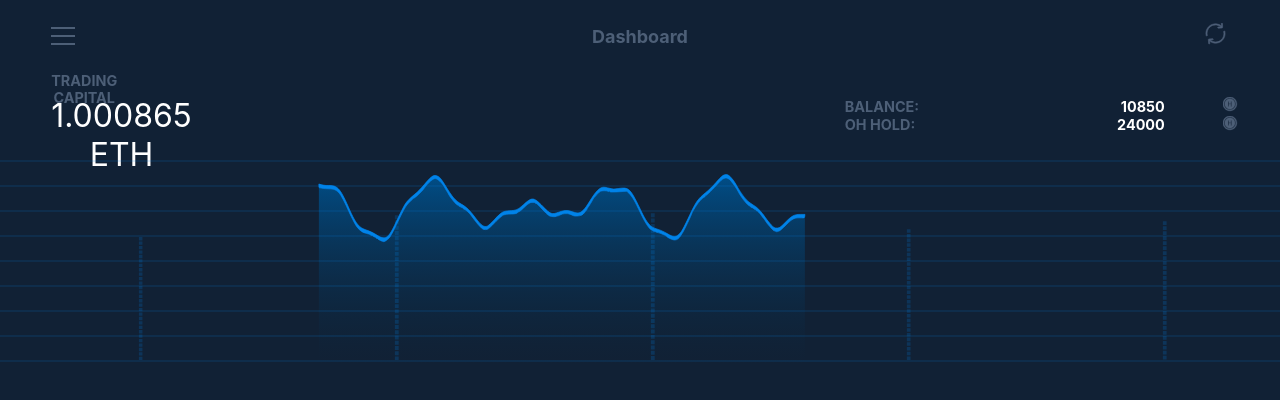
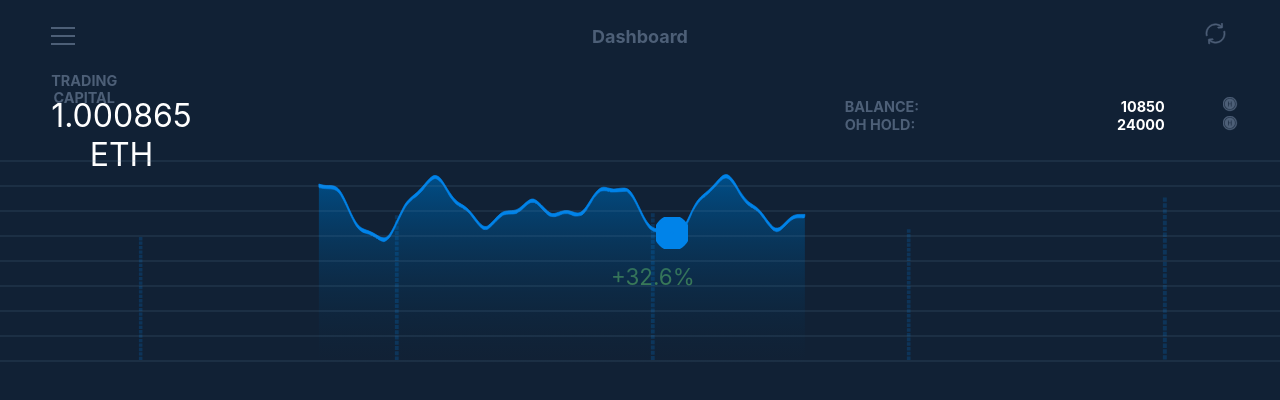
Before and after one commit to earGO/hyperquant, a React (Create React App) app: page / in a window 1280 px wide. Shown: the top 400 px of the page. Built offline with nearby package versions, Linux system fonts and the light colour scheme.

Commit message:
got trading margin value done

```diff
--- a/src/common/styles/colors.scss
+++ b/src/common/styles/colors.scss
@@ -4,3 +4,5 @@ $white-font-color:#FFFFFF;
 $trade-graph-outline-color:#0083E9;
 $trade-graph-fill-start-color:#004E88;
 $trade-graph-fill-end-color:#0B2841;
+$trading-graph-horisontal-lines:#6b92af;
+$trade-margin-color:#5DA753;
--- a/src/common/styles/global.scss
+++ b/src/common/styles/global.scss
@@ -1,6 +1,7 @@
 @import "vendor";
 @import "colors";
 @import "distances";
+@import "sizing";
 
 
 
--- /dev/null
+++ b/src/common/styles/sizing.scss
@@ -0,0 +1 @@
+$trade-graph-date-mark-size:5vw;
--- a/src/components/TradeGraph/TradeGraph.js
+++ b/src/components/TradeGraph/TradeGraph.js
@@ -3,6 +3,8 @@ import Graph from "../Graph/Graph";
 import './TradeGraph.scss';
 import TradeGraphVerticalLines from "../TradeGraphVerticalLines/TradeGraphVerticalLines";
 import TradeGraphHorizontalLines from "../TradeGraphHorizontalLines/TradeGraphHorizontalLines";
+import TradeGraphDateMark from "../TradeGraphDateMark/TradeGraphDateMark";
+import TradeGraphMargin from "../TradeGraphMargin/TradeGraphMargin";
 
 const TradeGraph = () => {
     return (
@@ -10,6 +12,8 @@ const TradeGraph = () => {
             <Graph/>
             <TradeGraphVerticalLines/>
             <TradeGraphHorizontalLines/>
+            <TradeGraphDateMark/>
+            <TradeGraphMargin/>
         </div>
 
     )
--- /dev/null
+++ b/src/components/TradeGraphDateMark/TradeGraphDateMark.js
@@ -0,0 +1,15 @@
+import React from 'react';
+import './TradeGraphDateMark.scss';
+
+const TradeGraphDateMark = () => {
+    return (
+        <div className={'trade-graph-date-mark-container'}>
+            <svg viewBox={'0 0 100 100'}>
+                <circle className={'mark-circle'} cx="50" cy="50" r="30" />
+            </svg>
+        </div>
+
+    )
+};
+
+export default TradeGraphDateMark;
--- /dev/null
+++ b/src/components/TradeGraphDateMark/TradeGraphDateMark.scss
@@ -0,0 +1,22 @@
+@import "../../common/styles/global";
+
+.trade-graph-date-mark-container{
+  position:absolute;
+  display: block;
+  width:$trade-graph-date-mark-size;
+  height:$trade-graph-date-mark-size;
+  top: 5.1vh;
+  left:50%;
+  @include vendor('transform', 'scale(0.5,0.5) translate(0,0)');
+}
+
+.trade-graph-date-mark-container svg{
+  width:100%;
+  height:100%;
+}
+
+.trade-graph-date-mark-container svg circle{
+  stroke-width: 4vw;
+  stroke: $trade-graph-outline-color;
+  fill: $trade-graph-outline-color;
+}
--- a/src/components/TradeGraphHorizontalLines/TradeGraphHorizontalLines.scss
+++ b/src/components/TradeGraphHorizontalLines/TradeGraphHorizontalLines.scss
@@ -15,7 +15,7 @@
   width:100%;
   padding:0;
   margin: 0;
-  border: 1px solid $trade-graph-outline-color;
+  border: 1px solid $trading-graph-horisontal-lines;
   opacity: 0.5;
   @include vendor('transform', 'scale(1,0.25)');
 }
--- /dev/null
+++ b/src/components/TradeGraphMargin/TradeGraphMargin.js
@@ -0,0 +1,13 @@
+import React from 'react';
+import './TradeGraphMargin.scss';
+
+const TradeGraphMargin = () => {
+    return (
+        <div className={'trade-margin-container'}>
+            <p className={'trade-margin-value'}>+32.6%</p>
+        </div>
+
+    )
+};
+
+export default TradeGraphMargin;
--- /dev/null
+++ b/src/components/TradeGraphMargin/TradeGraphMargin.scss
@@ -0,0 +1,15 @@
+@import "../../common/styles/global";
+
+.trade-margin-container{
+  width:100%;
+  height: 100%;
+  display: flex;
+  justify-content: center;
+  align-items: center;
+}
+
+.trade-margin-value{
+  color:$trade-margin-color;
+  font-size: 2.8vh;
+  padding-left: 2vw;
+}
--- a/src/components/TradeGraphVerticalLines/TradeGraphVerticalLines.scss
+++ b/src/components/TradeGraphVerticalLines/TradeGraphVerticalLines.scss
@@ -54,5 +54,5 @@
 
 .line5{
   left:90vw;
-  height: 17.45vh;
+  height: 20.45vh;
 }
```
Also changed, not shown: 2 other files (tests, documents, lock files or other folders).
